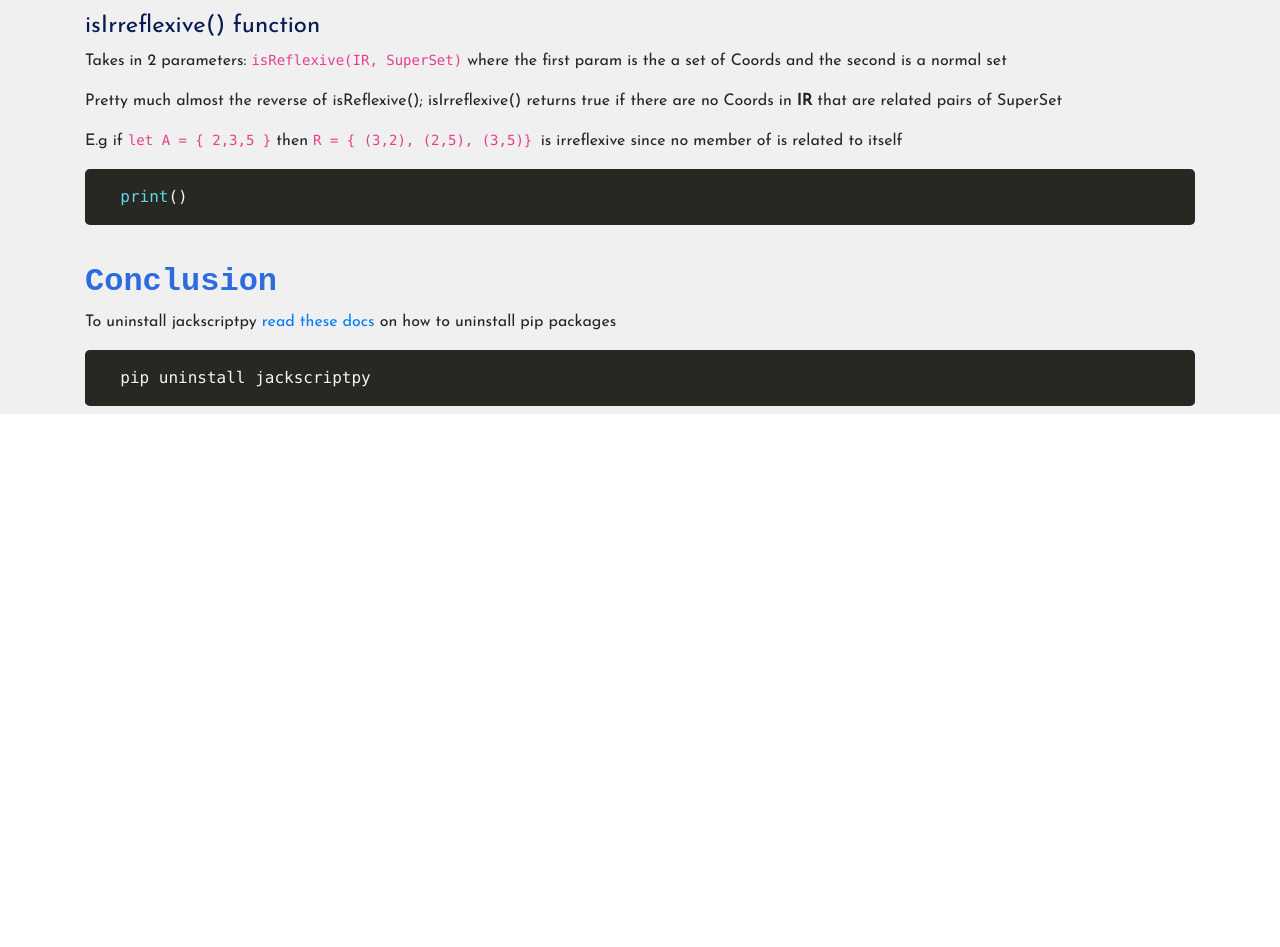
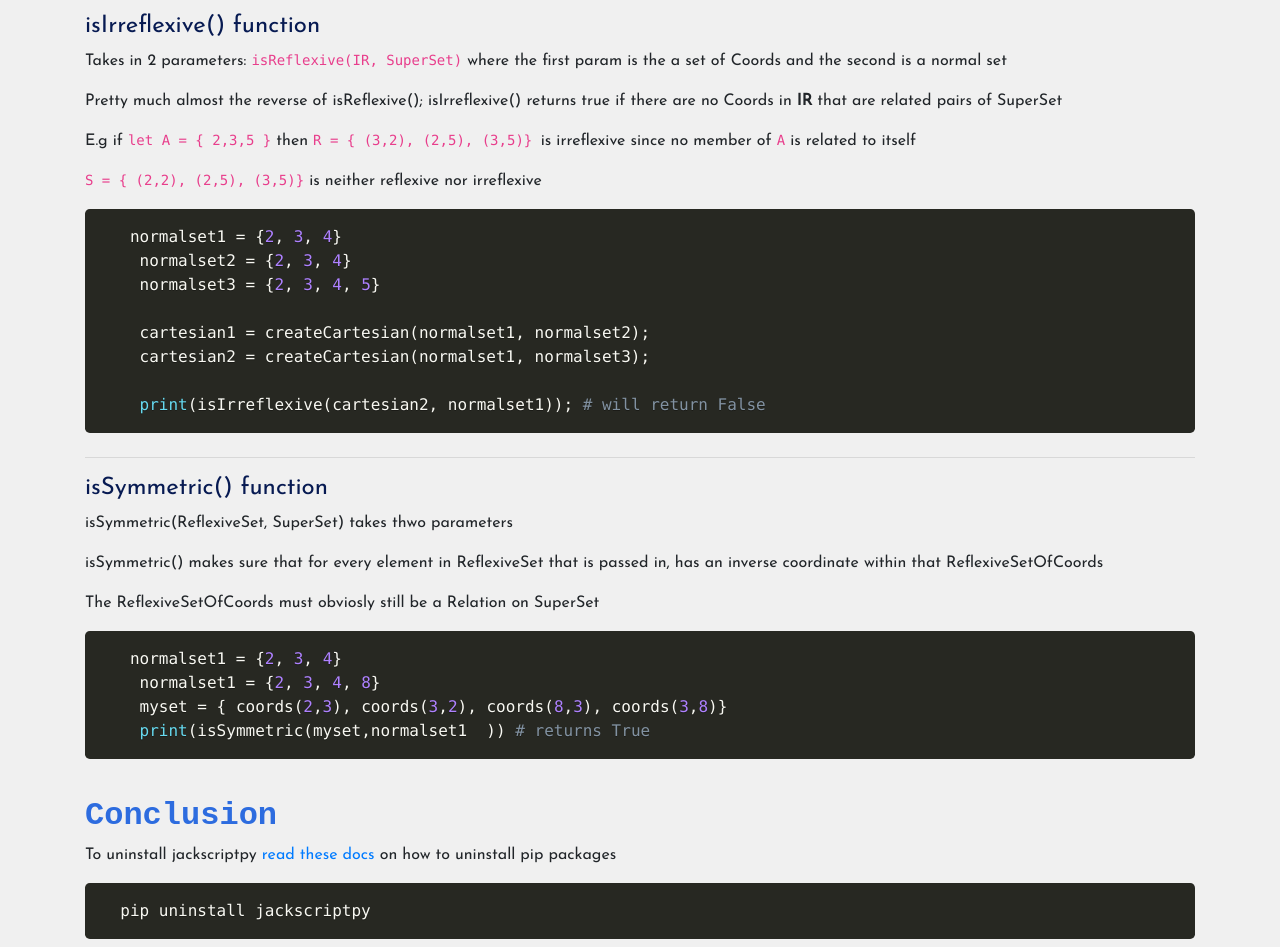
Before and after one commit to jack-script/JackScriptDocs, a React (Create React App) app: page / in a window 1280 px wide. Shown: the part 2900-3847 px from the top of the page. Before the commit the page ends 3314 px from the top, so only its background shows below. Built offline with nearby package versions, Linux system fonts and the light colour scheme.

Commit message:
completed isSymmetry doc and updated index public page

```diff
--- a/public/index.html
+++ b/public/index.html
@@ -2,16 +2,16 @@
 <html lang="en">
   <head>
     <meta charset="utf-8" />
-    <link rel="icon" href="%PUBLIC_URL%/favicon.ico" />
+    <link rel="icon" href="%PUBLIC_URL%/logo.png" />
     <meta name="viewport" content="width=device-width, initial-scale=1" />
     <meta name="theme-color" content="#000000" />
     <meta
-      name="description"
+      name="Official documentation for JACKSCRIPT"
       content="Web site created using create-react-app"
     />
     <link rel="apple-touch-icon" href="%PUBLIC_URL%/logo.png" />
     <link rel="manifest" href="%PUBLIC_URL%/manifest.json" />
-    <title>React App</title>
+    <title>JACKSCRIPT-docs</title>
   </head>
   <body>
     <noscript>You need to enable JavaScript to run this app.</noscript>
--- a/src/components/documentation/PropertiesOfSetsComponent.tsx
+++ b/src/components/documentation/PropertiesOfSetsComponent.tsx
@@ -42,10 +42,38 @@
                     <h4 className="libraryFunctionHeader">isIrreflexive() function</h4>
                     <p>Takes in 2 parameters: <code>isReflexive(IR, SuperSet)</code> where the first param is the a set of Coords and the second is a normal set</p>
                     <p>Pretty much almost the reverse of isReflexive(); isIrreflexive() returns true if there are no Coords in <b>IR</b> that are related pairs of SuperSet   </p>
-                    <p>E.g  if <code>let A = &#123; 2,3,5 &#125;</code> then <code> R = &#123; (3,2), (2,5), (3,5)&#125; </code> is irreflexive since no member of is related to itself </p>
+                    <p>E.g  if <code>let A = &#123; 2,3,5 &#125;</code> then <code> R = &#123; (3,2), (2,5), (3,5)&#125; </code> is irreflexive since no member of <code>A</code> is related to itself </p>
+                    <p><code>S = &#123; (2,2), (2,5), (3,5)&#125;</code> is neither reflexive nor irreflexive</p>
                     <pre>
                         <code className="language-python">
-                            {`  print()`}
+                            {`   normalset1 = {2, 3, 4}
+    normalset2 = {2, 3, 4}
+    normalset3 = {2, 3, 4, 5}
+
+    cartesian1 = createCartesian(normalset1, normalset2);
+    cartesian2 = createCartesian(normalset1, normalset3);
+
+    print(isIrreflexive(cartesian2, normalset1)); # will return False
+`}
+                        </code>
+                    </pre>
+                </Col>
+            </Row>{/*End of properties of sets Row*/}
+
+            <hr></hr>
+            <Row>
+                <Col md="12">
+                    <h4 className="libraryFunctionHeader">isSymmetric() function</h4>
+                    <p>isSymmetric(ReflexiveSet, SuperSet) takes thwo parameters</p>
+                    <p>isSymmetric() makes sure that for every element in ReflexiveSet that is passed in, has an inverse coordinate within that ReflexiveSetOfCoords</p>
+                    <p>The ReflexiveSetOfCoords must obviosly still be a Relation on SuperSet</p>
+                    <pre>
+                        <code className="language-python">
+                            {`   normalset1 = {2, 3, 4}
+    normalset1 = {2, 3, 4, 8}
+    myset = { coords(2,3), coords(3,2), coords(8,3), coords(3,8)}
+    print(isSymmetric(myset,normalset1  )) # returns True
+`}
                         </code>
                     </pre>
                 </Col>
```
